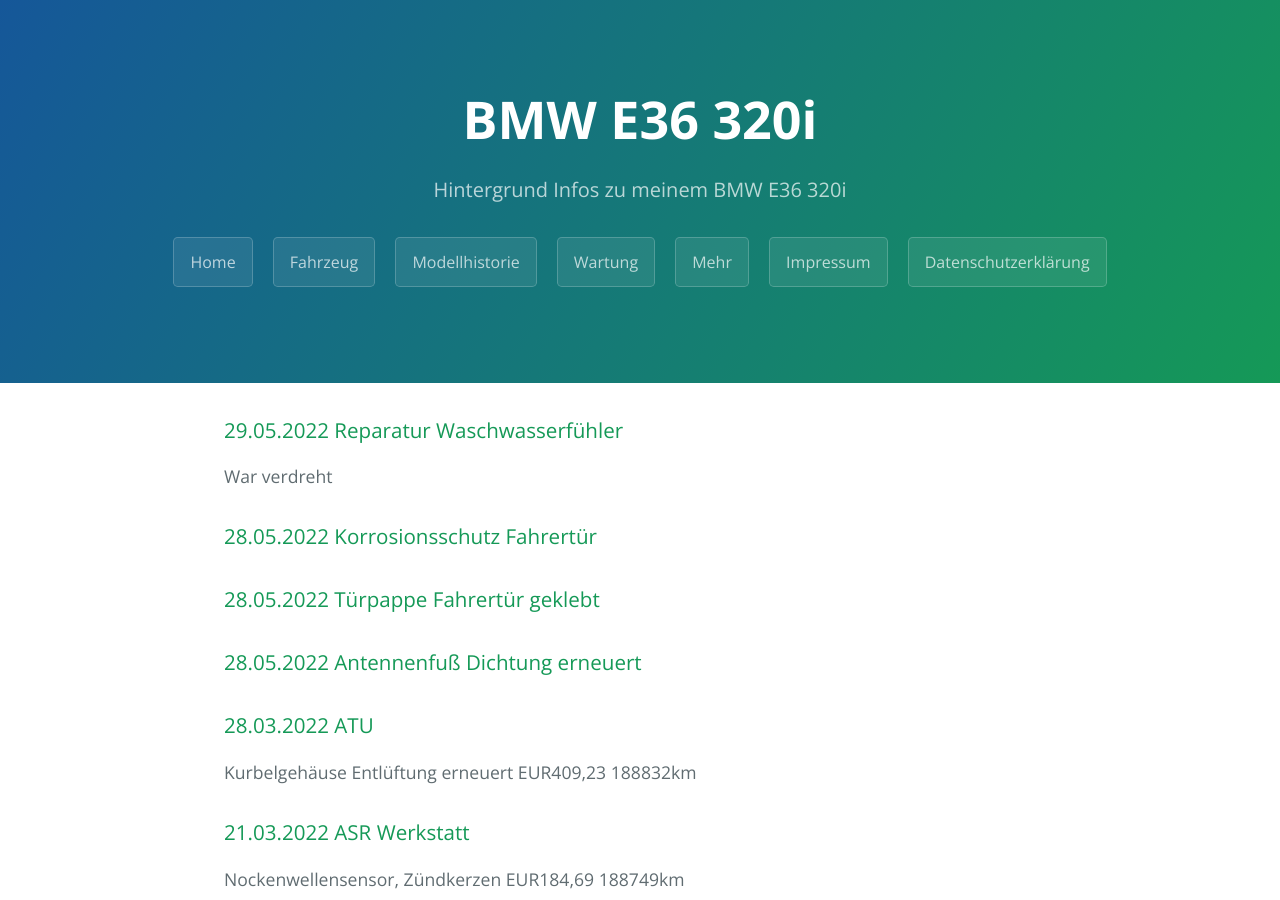
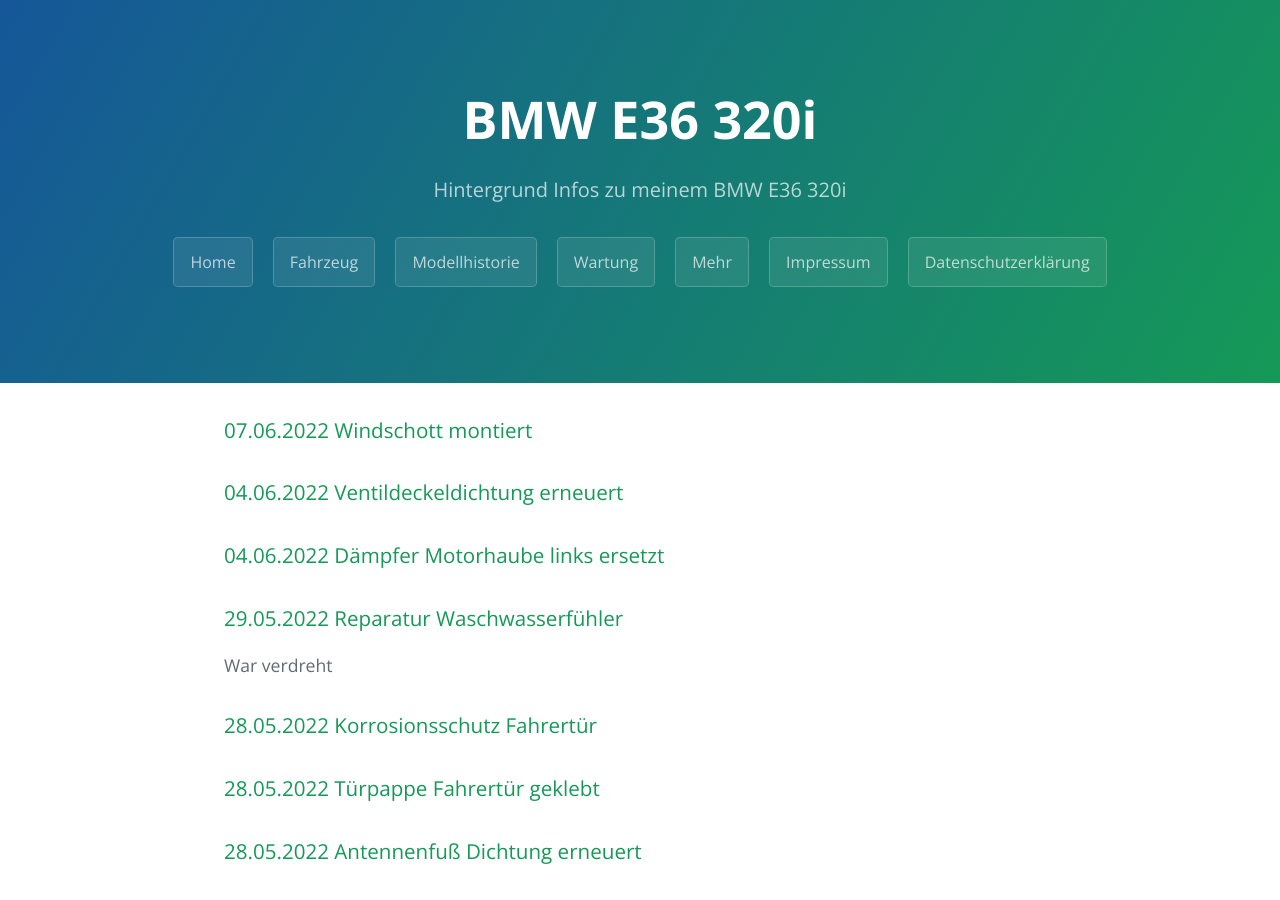
Before and after one commit to trautw/SCD-Quickstart, a Jekyll site: the page built from docs/_pages/03_maintenance.md, in a window 1280 px wide and 900 px high. Built offline with Jekyll 4.4.1, drawn with Linux system fonts in a browser that asks for light colours.

Commit message:
Update 03_maintenance.md

```diff
--- a/docs/_pages/03_maintenance.md
+++ b/docs/_pages/03_maintenance.md
@@ -3,6 +3,12 @@ layout: default
 title: Wartung
 permalink: /maintenance/
 ---
+
+### 07.06.2022 Windschott montiert
+
+### 04.06.2022 Ventildeckeldichtung erneuert
+
+### 04.06.2022 Dämpfer Motorhaube links ersetzt
 
 ### 29.05.2022 Reparatur Waschwasserfühler
 War verdreht
```
